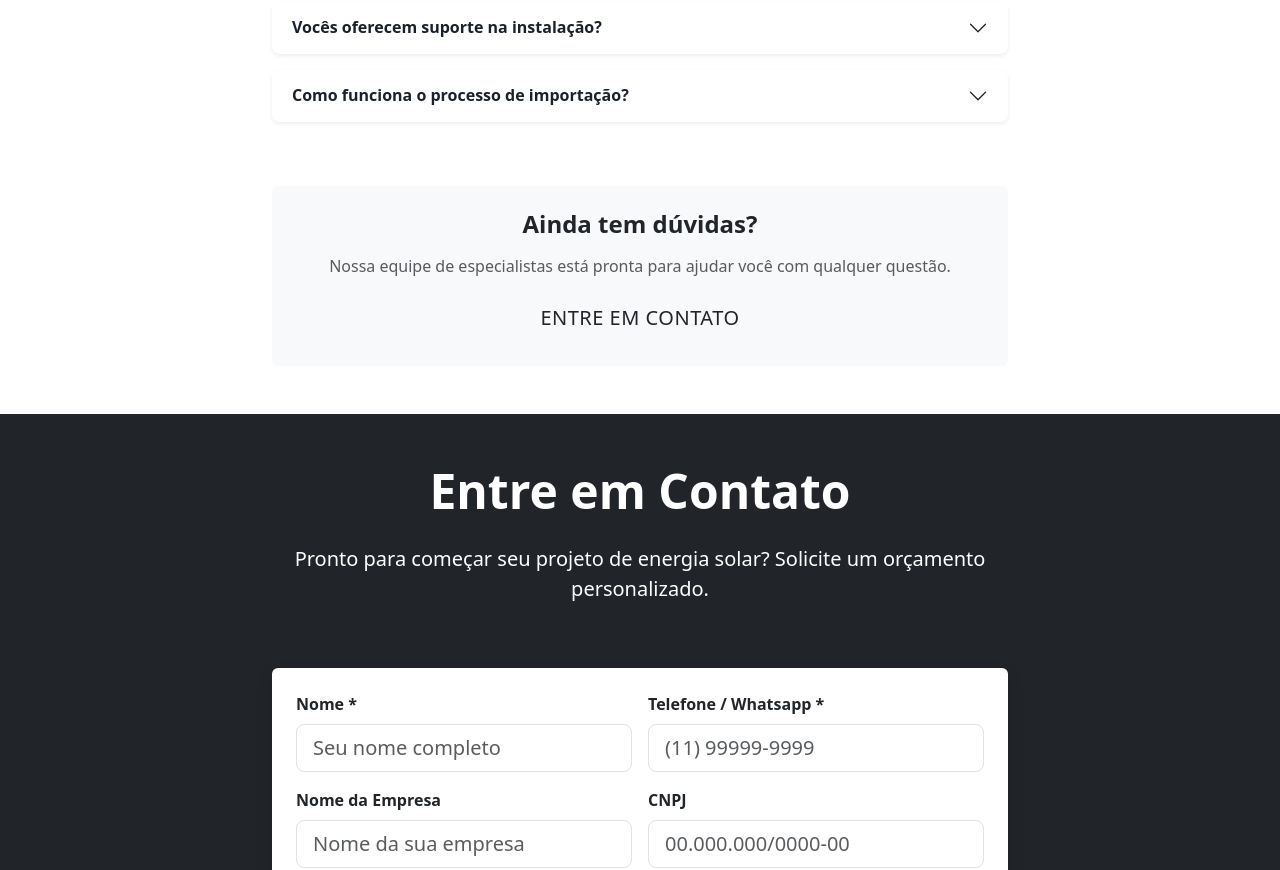
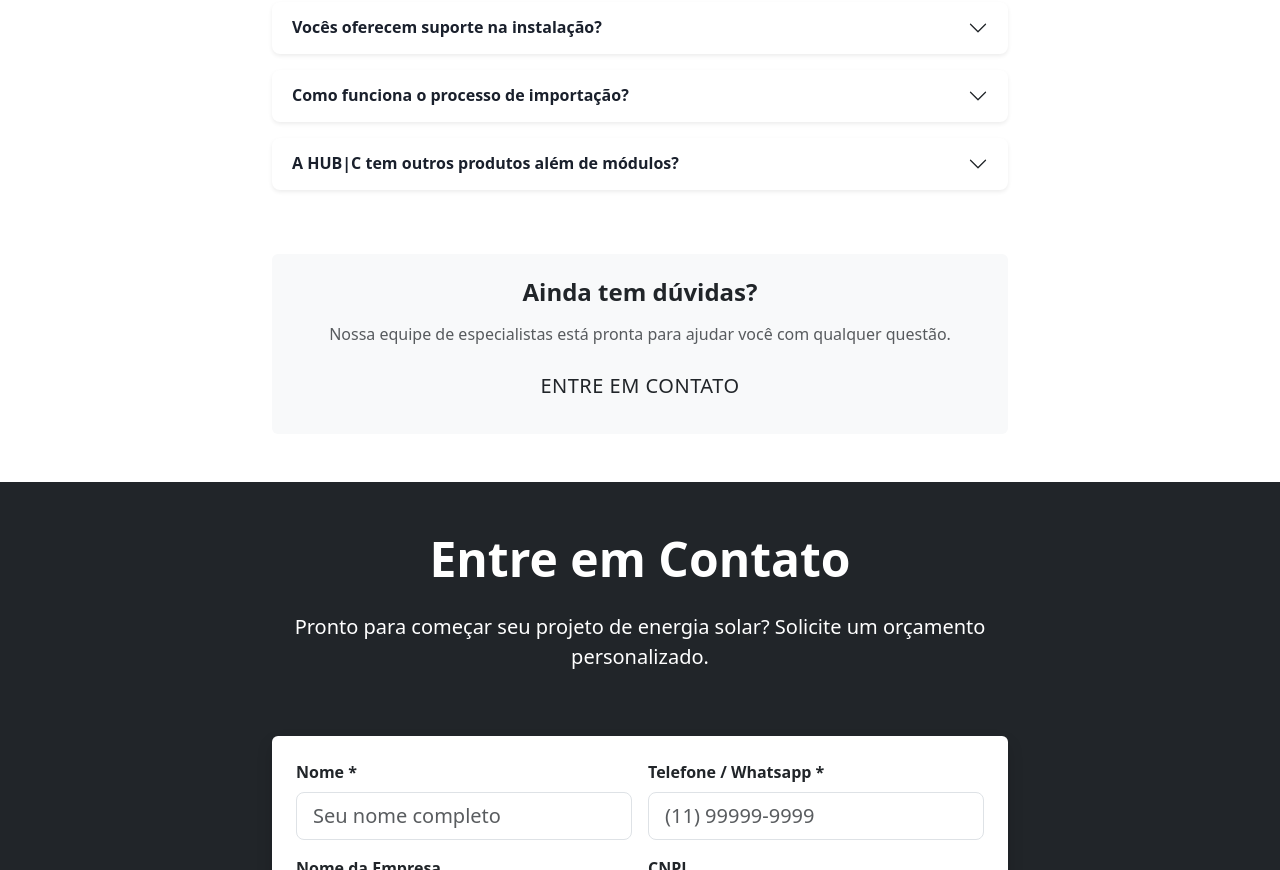
Before and after one commit to JuninhoSouza25/hubc, a Next.js app: page / in a window 1280 px wide. Shown: the part 3440-4310 px from the top of the page. Built offline with nearby package versions, Linux system fonts and the light colour scheme.

Commit message:
Adiciona nova pergunta e resposta sobre a variedade de produtos disponíveis na seção de FAQ.

```diff
--- a/components/FAQ.jsx
+++ b/components/FAQ.jsx
@@ -25,6 +25,10 @@ const FAQ = () => {
     {
       question: "Como funciona o processo de importação?",
       answer: "Os produtos estão disponíveis para retirada imediata, com pagamento em real (R$), sem burocracia, IOF ou longos prazos de espera. O processo de importação já foi realizado por nós."
+    },
+    {
+      question: "A HUB|C tem outros produtos além de módulos?",
+      answer: "Sim. Nossa linha é ampla e inclui inversores, carregadores, estruturas e muito mais. Além disso, atuamos em outras linhas de negócio além do setor solar. Apresente sua demanda e teremos prazer em avaliá-la."
     }
   ];
 
```
